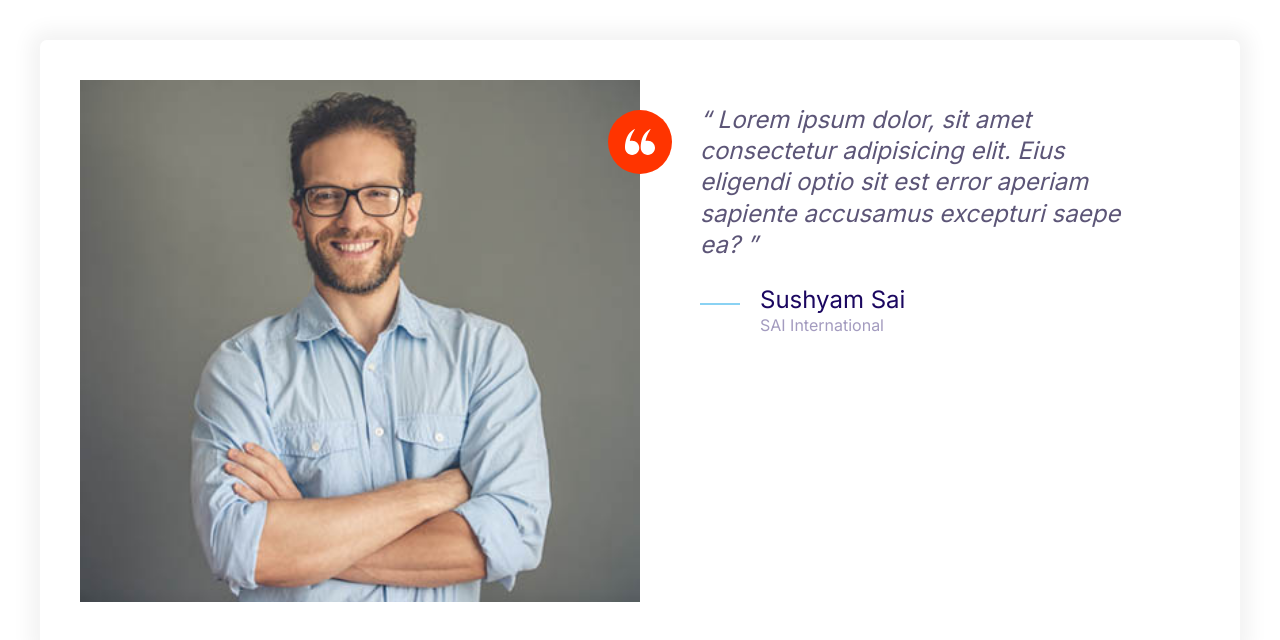
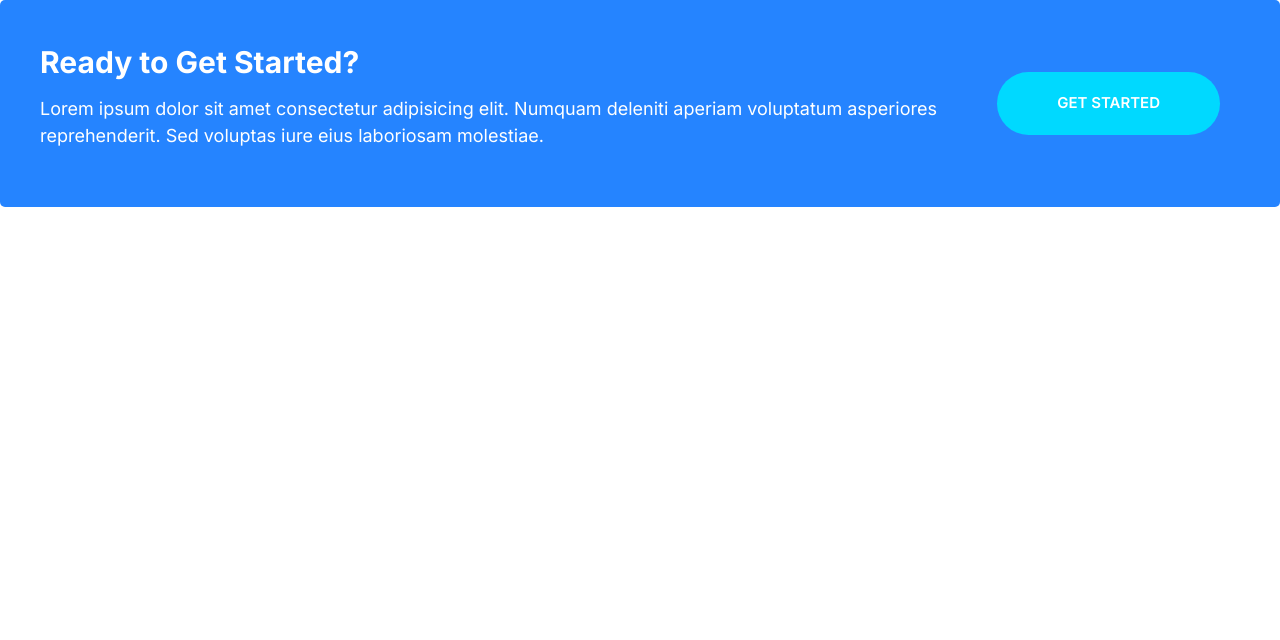
Before and after one commit to SushyamNagallapati/project1, a plain HTML site: page index.html in a window 1280 px wide. Drawn offline with Linux system fonts and the light colour scheme.

Commit message:
Build Callouts component.

```diff
--- a/css/styles.css
+++ b/css/styles.css
@@ -248,6 +248,11 @@ a {
     background: white;
     color: var(--color-headings);
     border: 2px solid var(--color-headings);
+}
+
+.btn--stretched {
+    padding-left: 6rem;
+    padding-right: 6rem;
 }
 
 .btn--outline:hover {
@@ -510,3 +515,46 @@ a {
         margin-left: 6rem;
     }
 }
+
+
+
+/* Callouts */
+
+.callout {
+    padding: 4rem;
+    border-radius: 5px;
+}
+
+.callout--primary {
+    background: var(--color-primary);
+    color: white;
+}
+
+.callout__heading {
+    color: white;
+    margin-top: 0;
+    font-size: 3rem;
+}
+
+.callout .btn {
+    justify-self: center;
+    align-self: center;
+}
+
+.callout__content {
+    text-align: center;
+}
+
+@media screen and (min-width: 768px) {
+    .callout .grid--1x2 {
+        grid-template-columns: 1fr auto;
+    }
+    .callout__content {
+        text-align: left;
+    }
+
+    .callout .btn {
+        justify-self: start;
+        margin: 0 2rem;
+    }
+}
--- a/index.html
+++ b/index.html
@@ -12,37 +12,18 @@
     <link rel="stylesheet" href="css/normalize.css" />
     <link rel="stylesheet" href="css/styles.css" />
   </head>
-  <body style="padding: 4rem">
-    <div class="card testimonial">
+  <body>
+    <div class="callout callout--primary">
       <div class="grid grid--1x2">
-        <div class="testimonial__image">
-          <img src="/images/testimonial.jpg" alt="A happy smiling customer" />
-          <span class="icon-container icon-container--accent">
-            <svg class="icon icon--white icon--small">
-              <use xlink:href="images/sprite.svg#quotes"></use>
-            </svg>
-          </span>
+        <div class="callout__content">
+          <h2 class="callout__heading">Ready to Get Started?</h2>
+          <p>
+            Lorem ipsum dolor sit amet consectetur adipisicing elit. Numquam
+            deleniti aperiam voluptatum asperiores reprehenderit. Sed voluptas
+            iure eius laboriosam molestiae.
+          </p>
         </div>
-        <blockquote class="quote">
-          <p class="quote__text">
-            Lorem ipsum dolor, sit amet consectetur adipisicing elit. Eius
-            eligendi optio sit est error aperiam sapiente accusamus excepturi
-            saepe ea?
-          </p>
-          <footer>
-            <div class="media">
-              <div class="media__image">
-                <svg class="icon icon--primary quote__line">
-                  <use xlink:href="images/sprite.svg#line"></use>
-                </svg>
-              </div>
-              <div class="media__body">
-                <h3 class="media__title quote__author">Sushyam Sai</h3>
-                <p class="quote__organization">SAI International</p>
-              </div>
-            </div>
-          </footer>
-        </blockquote>
+        <a href="#" class="btn btn--secondary btn--stretched">Get Started</a>
       </div>
     </div>
   </body>
```
Also changed, not shown: components/callouts.html (added, +13 -0 lines).
